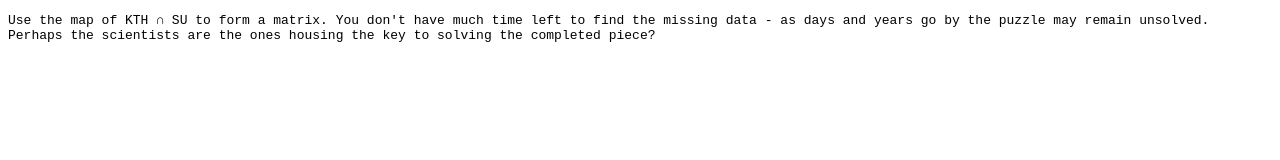
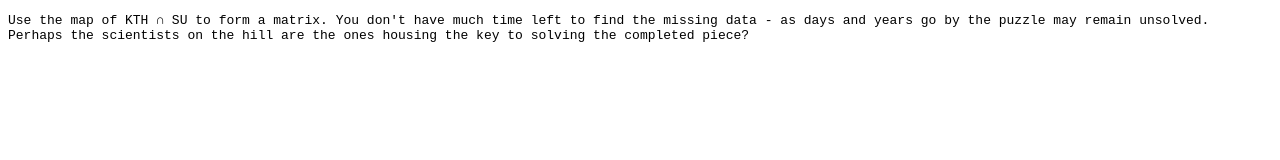
Before and after one commit to torljungberger/torljungberger.github.io, a plain HTML site: page albano.html in a window 1280 px wide. Drawn offline with Linux system fonts and the light colour scheme.

Commit message:
Update albano.html

```diff
--- a/albano.html
+++ b/albano.html
@@ -5,7 +5,7 @@
   <body>
     <pre>
 Use the map of KTH ∩ SU to form a matrix. You don't have much time left to find the missing data - as days and years go by the puzzle may remain unsolved.
-Perhaps the scientists are the ones housing the key to solving the completed piece?
+Perhaps the scientists on the hill are the ones housing the key to solving the completed piece?
     </pre>
   </body>
 </html>
```
